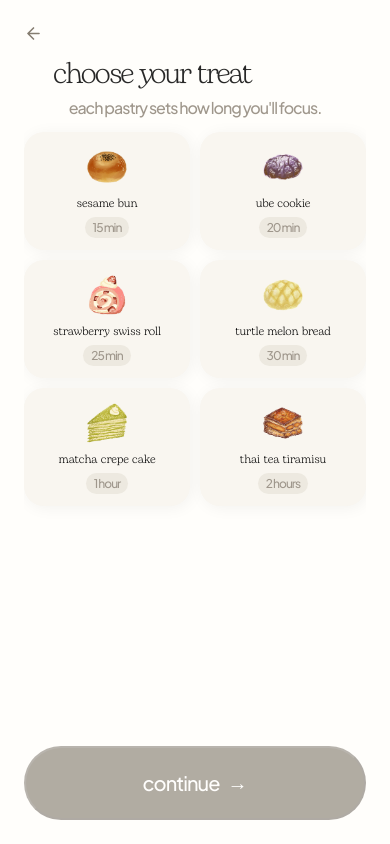
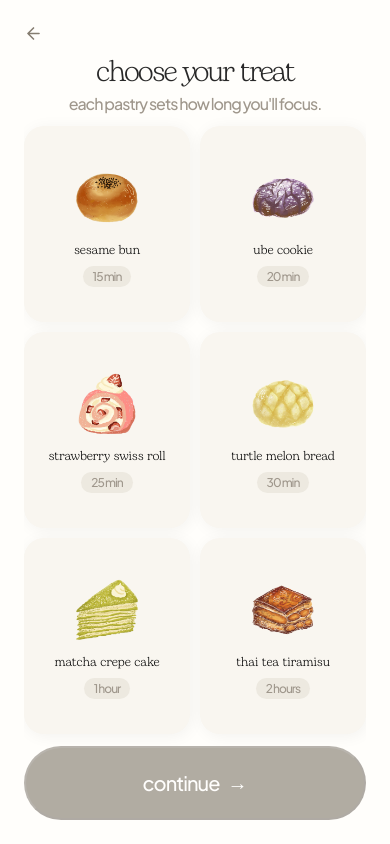
Before and after one commit to 1337haxorguy/TimerTreats, a plain HTML site: page selection.html in a window 390 px wide. Drawn offline with Linux system fonts and the light colour scheme.

Commit message:
fixed card size

```diff
--- a/style.css
+++ b/style.css
@@ -1435,44 +1435,62 @@ body {
 
   /* ── Selection screen — fit everything without scrolling ── */
   .sel-main {
-    gap: 14px;
+    gap: 12px;
     overflow-y: hidden;
   }
 
   .sel-header {
-    gap: 6px;
+    gap: 4px;
+    align-items: center;
   }
 
   .sel-title {
     font-size: 30px;
     line-height: 34px;
-  }
-
+    text-align: center;
+    max-width: 100%;
+  }
+
+  .sel-subtitle {
+    text-align: center;
+  }
+
+  /* Grid fills all space between header and button */
   .treat-grid {
+    display: grid;
+    grid-template-columns: 1fr 1fr;
+    grid-template-rows: repeat(3, 1fr);
+    flex: 1;
     width: 100%;
     gap: 10px;
+    align-items: stretch;
   }
 
   .treat-card {
-    width: calc(50% - 5px);
+    width: 100%;
+    height: 100%;
+    min-height: 0;
+    padding: 12px;
+    gap: 6px;
+  }
+
+  /* Image fills available card space */
+  .treat-img-wrap {
+    flex: 1;
+    width: 100%;
     height: auto;
-    min-height: 0;
-    padding: 10px 12px;
-    gap: 4px;
-  }
-
-  .treat-img-wrap {
-    width: 70px;
-    height: 46px;
+    max-height: 72px;
   }
 
   .treat-name {
-    font-size: 12px;
+    font-size: 13px;
+    white-space: normal;
+    text-align: center;
   }
 
   .treat-duration {
     font-size: 12px;
-    padding: 3px 8px;
+    padding: 3px 10px;
   }
 
   /* ── Task screen — fit without scrolling ── */
```
Also changed, not shown: timer.js (+7 -14 lines).
